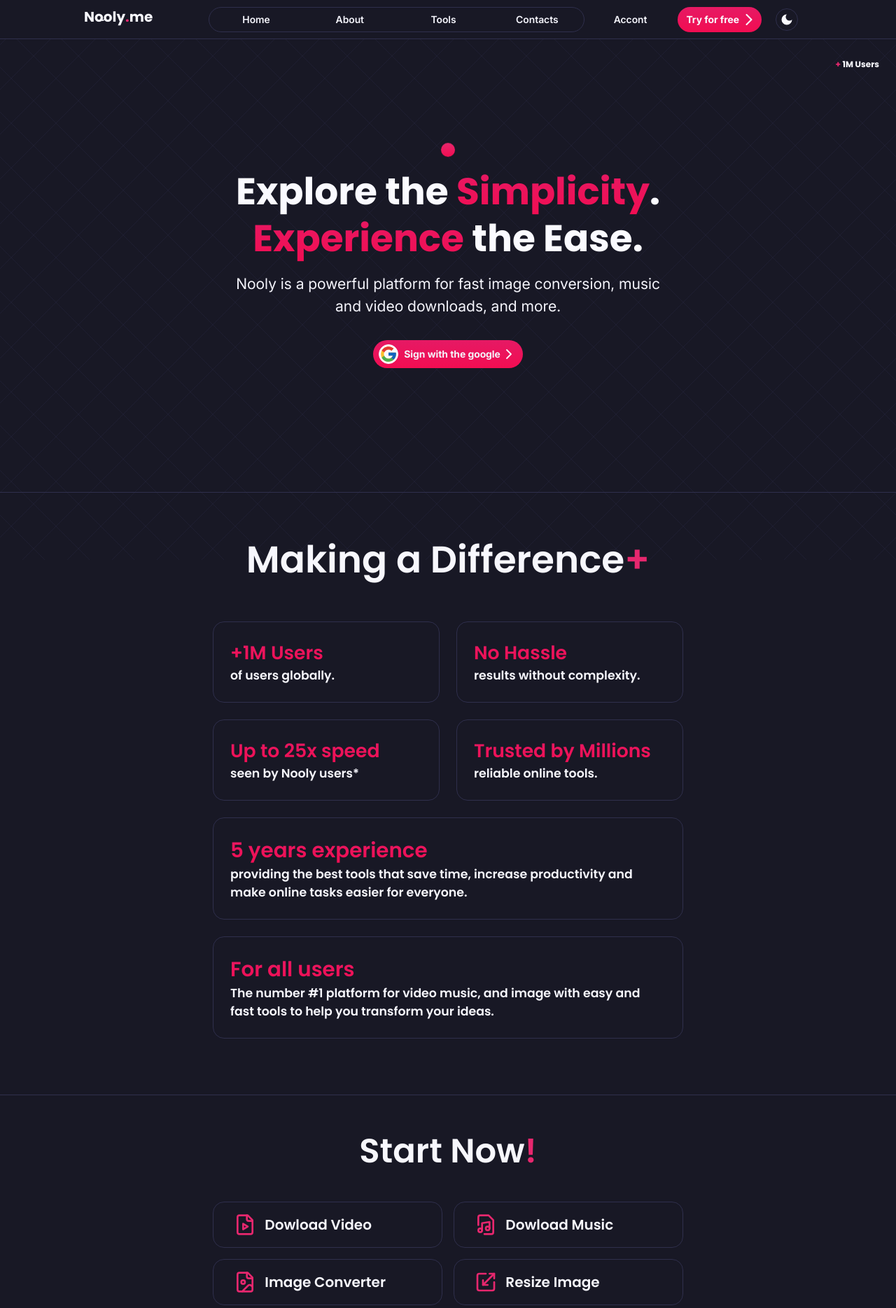
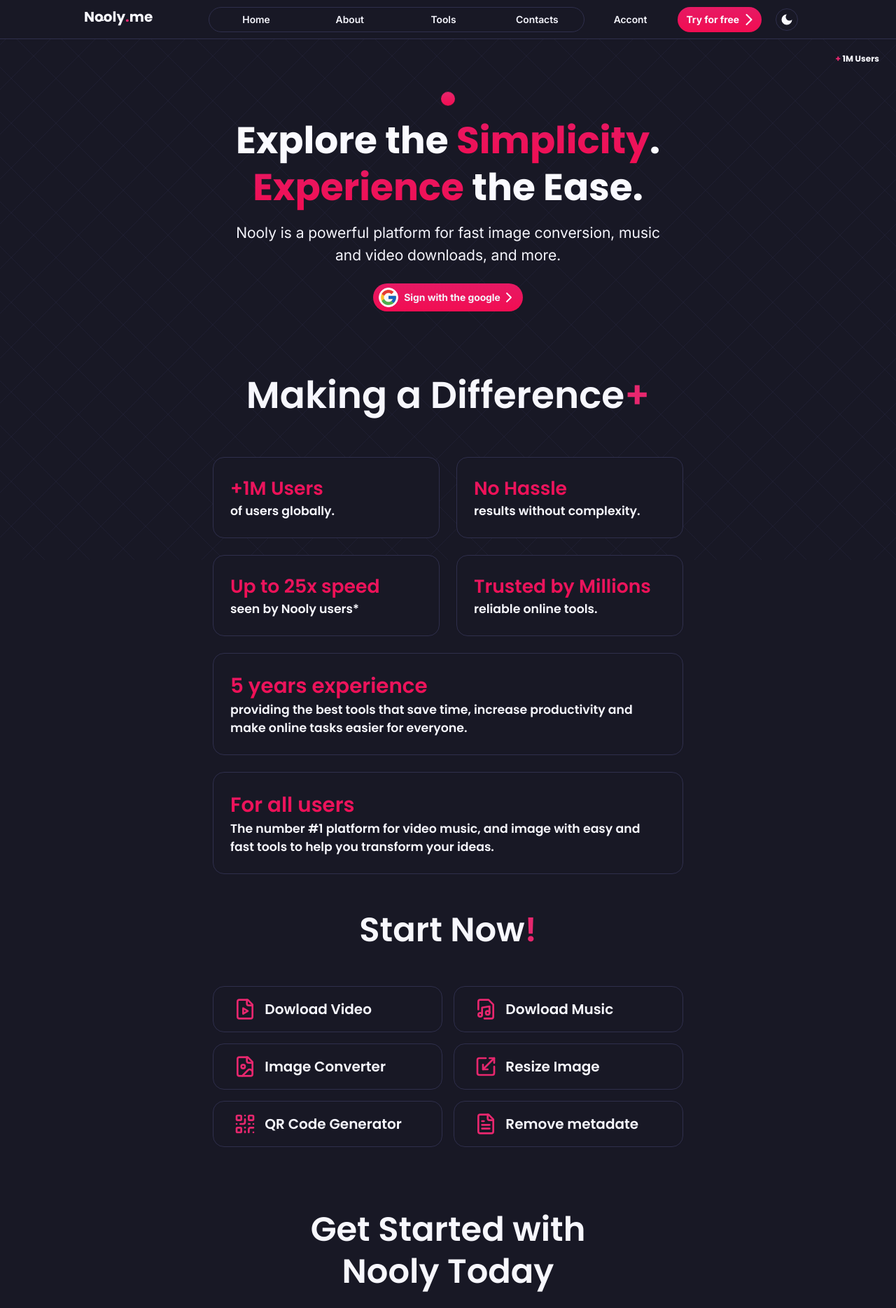
Before and after one commit to redseverity/nooly.me, a Next.js app in the folder apps/web/: page / in a window 1280 px wide. Shown: the top 1869 px of the page at 70% size. Built offline with nearby package versions, Linux system fonts and the light colour scheme.

Commit message:
styles(Section): remove Section border

```diff
--- a/apps/web/src/components/layouts/Sections/About.tsx
+++ b/apps/web/src/components/layouts/Sections/About.tsx
@@ -22,7 +22,7 @@
   return (
     <Section
       id="About"
-      className="flex scroll-mt-16 items-center justify-center gap-4 pb-16 pt-10 min-[600px]:gap-6 min-[600px]:pb-20 min-[600px]:pt-14"
+      className="flex scroll-mt-14 items-center justify-center gap-4 pb-4 pt-10 min-[600px]:gap-6"
     >
       <h2 className="dark:text-light-2 text-dark-2 text-nowrap pb-6 text-[7vw] font-semibold min-[600px]:text-[7vw] min-[800px]:text-[40pt]">
         Making a Difference<span className="text-rose-2">+</span>
--- a/apps/web/src/components/layouts/Sections/Contacts.tsx
+++ b/apps/web/src/components/layouts/Sections/Contacts.tsx
@@ -4,7 +4,7 @@
 
 export const Contacts = () => {
   return (
-    <Section id="Contacts" className="scroll-mt-16 border-none py-12">
+    <Section id="Contacts" className="scroll-mt-14 border-none py-12">
       <h2 className="dark:text-light-2 text-dark-2 text-nowrap pb-6 text-center text-4xl font-semibold leading-tight min-[600px]:text-5xl min-[600px]:leading-tight">
         Get Started with
         <br />
--- a/apps/web/src/components/layouts/Sections/Home.tsx
+++ b/apps/web/src/components/layouts/Sections/Home.tsx
@@ -5,7 +5,7 @@
   return (
     <Section
       id="Home"
-      className="mt-16 h-[60dvh] scroll-mt-16 gap-4 pb-8 min-[400px]:gap-8 min-[600px]:h-[80dvh]"
+      className="scroll-mt-14 mt-14 gap-6 pt-20 pb-10"
     >
       <NewUsers className="absolute right-[24px] top-[20px]" />
 
@@ -36,6 +36,7 @@
         </p>
       </div>
 
+
       <Button
         title="Sign with the Google button"
         className="flex items-center justify-center px-2"
@@ -44,6 +45,7 @@
         Sign with the google
         <ChevronRight className="stroke-light-1 h-[16px] stroke-[1.8] min-[340px]:h-[20px] min-[700px]:h-[28px]" />
       </Button>
+
     </Section>
   );
 };
--- a/apps/web/src/components/layouts/Sections/Tools.tsx
+++ b/apps/web/src/components/layouts/Sections/Tools.tsx
@@ -22,9 +22,9 @@
   return (
     <Section
       id="Tools"
-      className="scroll-mt-16 gap-2 pb-16 pt-10 min-[600px]:gap-6 min-[600px]:pb-20 min-[600px]:pt-14"
+      className="scroll-mt-16 gap-2 pb-10 pt-10 min-[600px]:gap-6"
     >
-      <h2 className="dark:text-light-2 text-dark-2 text-nowrap pb-6 text-3xl font-semibold min-[600px]:text-5xl">
+      <h2 className="dark:text-light-2 text-dark-2 text-nowrap pb-8 text-3xl font-semibold min-[600px]:text-5xl">
         Start Now<span className="text-rose-2">!</span>
       </h2>
       <div className="grid w-[86vw] grid-cols-2 grid-rows-3 gap-4 min-[330px]:w-[88vw] min-[750px]:w-[42rem]">
--- a/apps/web/src/components/ui/Section.tsx
+++ b/apps/web/src/components/ui/Section.tsx
@@ -10,7 +10,7 @@
       {...props}
       role="group"
       className={clsx(
-        "border-light-8 dark:border-dark-8 relative z-10 flex w-full flex-col items-center justify-center border-b-[1px]",
+        "relative z-10 flex w-full flex-col items-center justify-center",
         className,
       )}
     >
```
